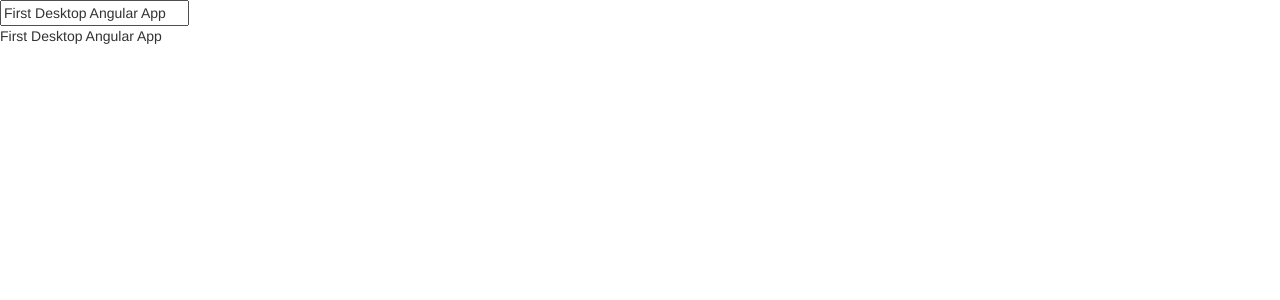
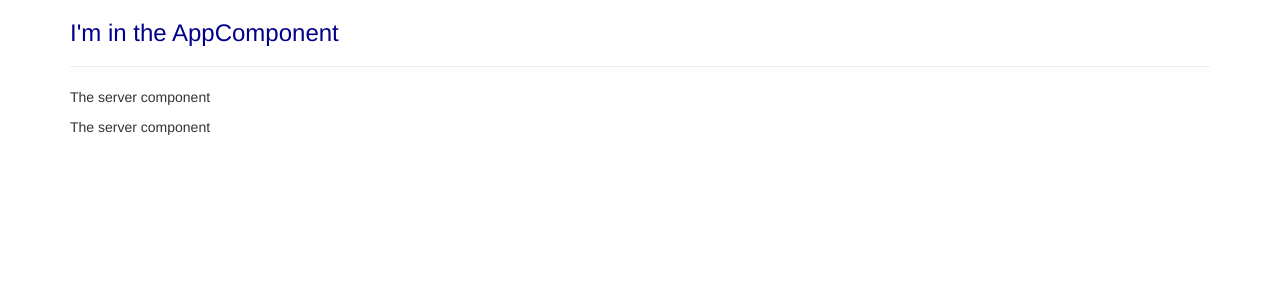
Before and after one commit to russell258/firstappudemy, an Angular app: page / in a window 1280 px wide. Shown: the top 300 px of the page. Built offline with nearby package versions, Linux system fonts and the light colour scheme.

Commit message:
components

```diff
--- a/src/app/app.component.css
+++ b/src/app/app.component.css
@@ -0,0 +1,3 @@
+h3 {
+    color: darkblue;
+}
--- a/src/app/app.component.html
+++ b/src/app/app.component.html
@@ -1,2 +1,9 @@
-<input type="text" class="text" [(ngModel)] = "title">
-<p>{{title}}</p>
+<div class="container">
+    <div class="row">
+        <div class="col-xs-12">
+            <h3>I'm in the AppComponent</h3>
+            <hr>
+            <app-servers></app-servers>
+        </div>
+    </div>
+</div>
--- a/src/app/app.module.ts
+++ b/src/app/app.module.ts
@@ -3,10 +3,14 @@
 
 import { AppComponent } from './app.component';
 import { FormsModule } from '@angular/forms';
+import { ServersComponent } from './servers/servers.component';
+import { ServerComponent } from './server/server.component';
 
 @NgModule({
   declarations: [
-    AppComponent
+    AppComponent,
+    ServersComponent,
+    ServerComponent
   ],
   imports: [
     BrowserModule,
--- /dev/null
+++ b/src/app/servers/servers.component.html
@@ -0,0 +1,3 @@
+<app-server></app-server>
+
+<app-server></app-server>
```
Also changed, not shown: src/app/servers/servers.component.ts (added, +10 -0 lines), src/app/servers/servers.component.css (added).
